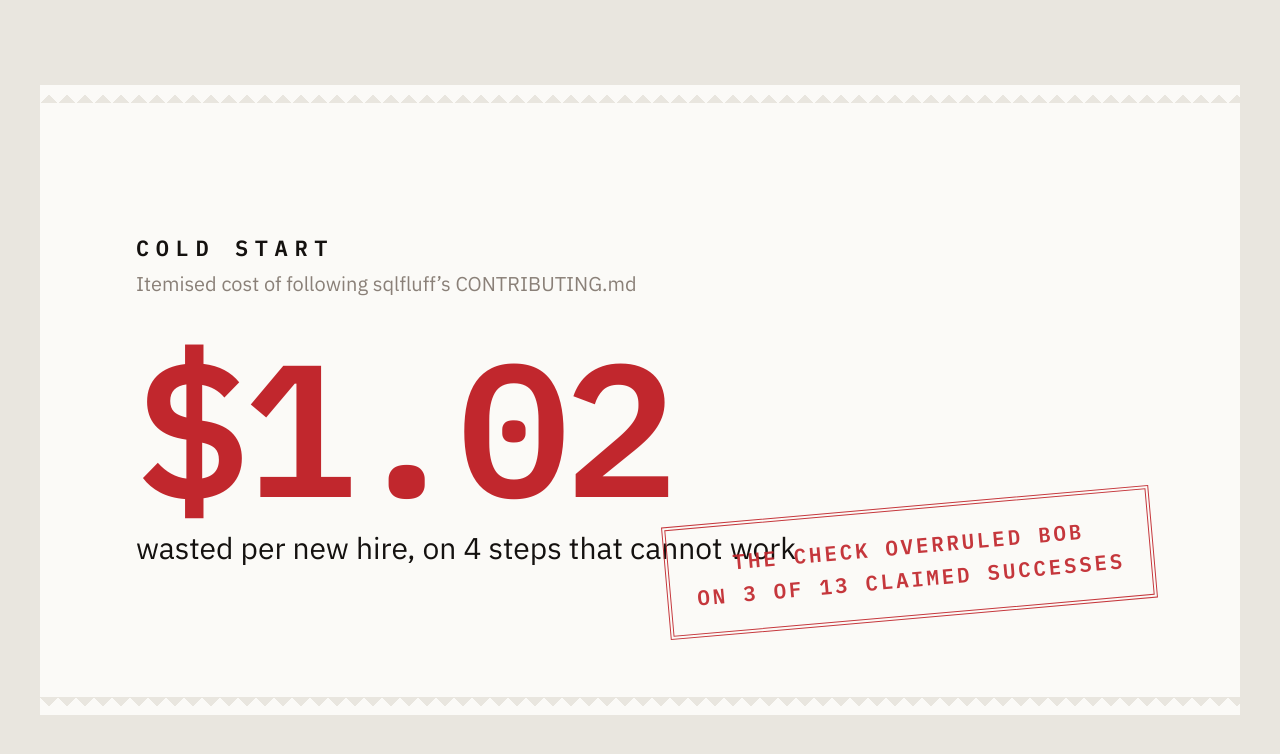
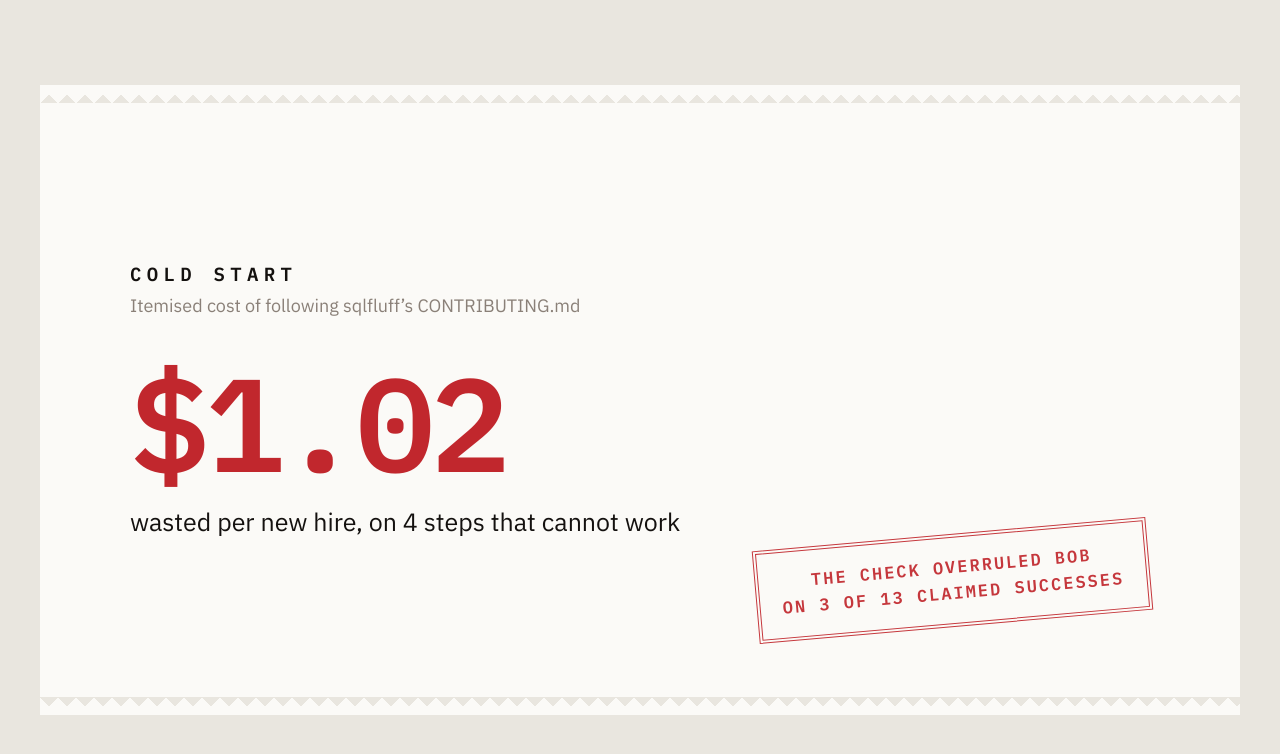
Before and after one commit to FaisalRajpoot1/Cold-Start, a website: page web/cover.html in a window 1280 px wide. Drawn offline with Linux system fonts and the light colour scheme.

```diff
--- a/web/cover.html
+++ b/web/cover.html
@@ -22,7 +22,7 @@
   .card{
     width:1200px;height:630px;background:var(--paper);
     display:flex;flex-direction:column;justify-content:center;
-    padding:0 96px;position:relative;overflow:hidden;
+    padding:0 90px;position:relative;overflow:hidden;
   }
   .perf{
     position:absolute;left:0;right:0;height:18px;
@@ -38,28 +38,28 @@
 
   .brand{
     font-family:"IBM Plex Mono",ui-monospace,Consolas,monospace;
-    font-size:22px;font-weight:600;letter-spacing:.30em;text-transform:uppercase;
+    font-size:19px;font-weight:600;letter-spacing:.28em;text-transform:uppercase;
     color:var(--ink);margin-bottom:8px;
   }
   .sub{
     font-family:"IBM Plex Sans",system-ui,sans-serif;
-    font-size:20px;color:var(--muted);margin-bottom:44px;
+    font-size:18px;color:var(--muted);margin-bottom:40px;
   }
   .fig{
     font-family:"IBM Plex Mono",ui-monospace,Consolas,monospace;
-    font-size:188px;line-height:.92;font-weight:600;color:var(--stamp);
+    font-size:132px;line-height:1;font-weight:600;color:var(--stamp);
     font-variant-numeric:tabular-nums;letter-spacing:-.03em;
   }
   .cap{
     font-family:"IBM Plex Sans",system-ui,sans-serif;
-    font-size:30px;color:var(--ink);margin-top:14px;
+    font-size:25px;color:var(--ink);margin-top:16px;
   }
   .stamp{
-    position:absolute;right:86px;bottom:96px;
+    position:absolute;right:90px;bottom:88px;
     border:4px double var(--stamp);color:var(--stamp);
     font-family:"IBM Plex Mono",ui-monospace,Consolas,monospace;
-    font-size:21px;font-weight:600;letter-spacing:.13em;text-transform:uppercase;
-    padding:20px 26px;transform:rotate(-5deg);opacity:.92;line-height:1.55;
+    font-size:17px;font-weight:600;letter-spacing:.12em;text-transform:uppercase;
+    padding:16px 22px;transform:rotate(-5deg);opacity:.92;line-height:1.55;
     text-align:center;
   }
 </style>
```
Also changed, not shown: package.json (added, +20 -0 lines), README.md, 1 other file.
